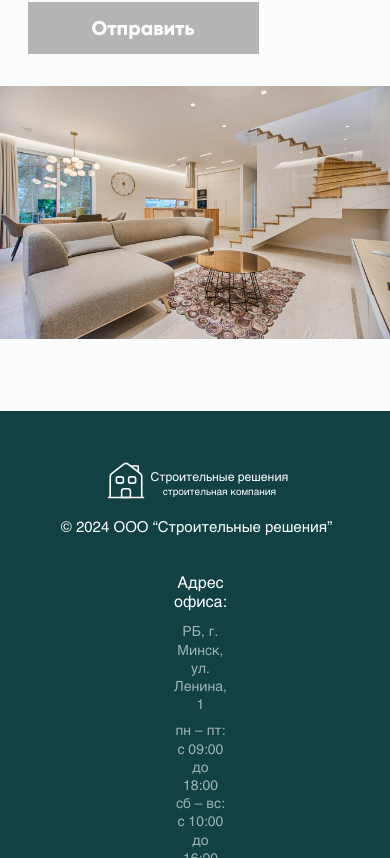
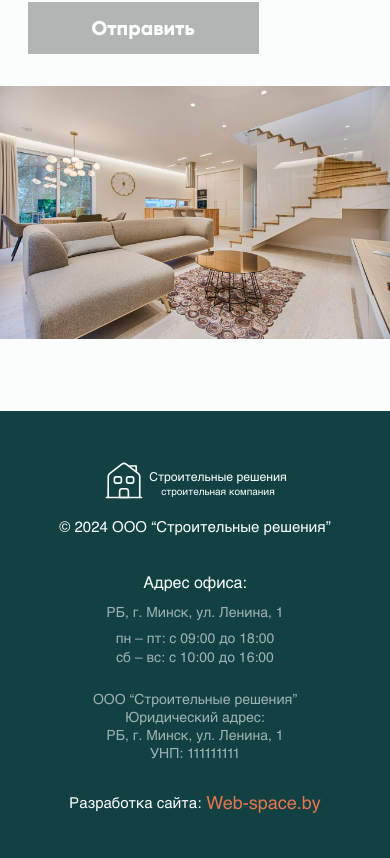
Before and after one commit to DShevv/next-build-solutions, a Next.js app in the folder next-app/: page / in a window 390 px wide. Shown: the part 1445-2303 px from the top of the page. Built offline with nearby package versions, Linux system fonts and the light colour scheme; no server answers.

Commit message:
fix mobile footer info styles

```diff
--- a/next-app/app/components/Footer/Footer.module.css
+++ b/next-app/app/components/Footer/Footer.module.css
@@ -109,6 +109,7 @@
   }
 
   .info {
+    margin: 36px 0 24px;
     margin-top: 36px;
     margin-bottom: 24px;
   }
```
